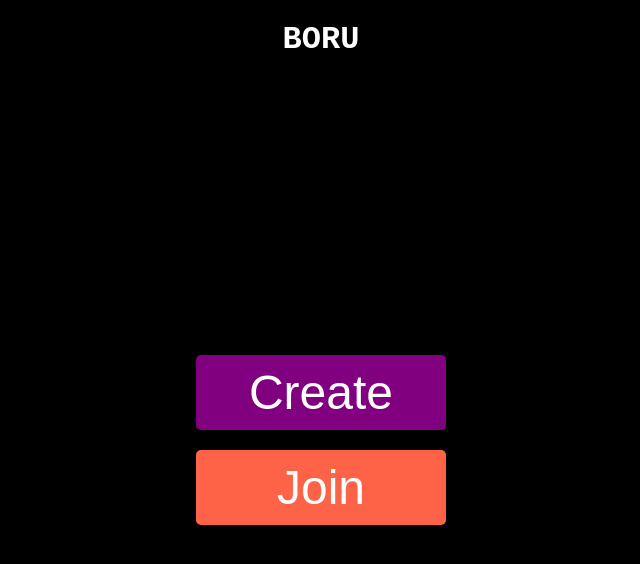
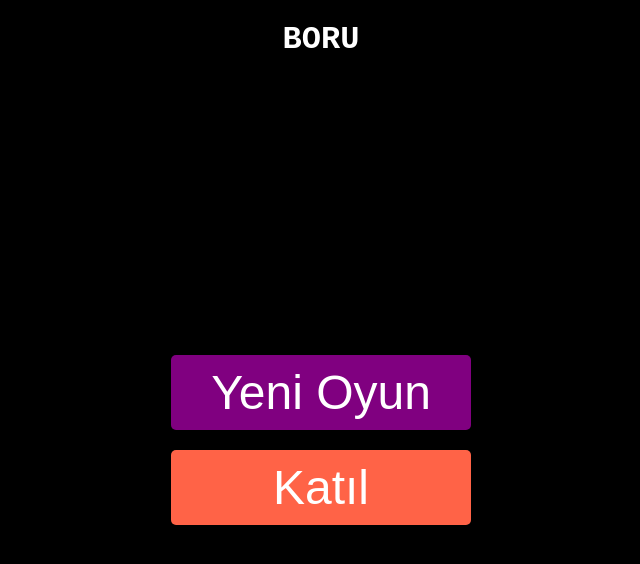
Before and after one commit to 57devs/fe-thegame, a React (Create React App) app: page / in a window 1280 px wide. Shown: the top 564 px of the page, without its empty margins (319-959 px from the left). Built offline with nearby package versions, Linux system fonts and the light colour scheme.

Commit message:
home component improvements

```diff
--- a/src/components/Home/Home.jsx
+++ b/src/components/Home/Home.jsx
@@ -1,4 +1,5 @@
 import React, { Component } from "react"
+import { Link } from "react-router-dom"
 
 import { Button, Container } from "./Home.styled"
 
@@ -10,8 +11,10 @@ export default class Home extends Component {
     render() {
         return (
             <Container>
-                <Button backgroundColor="purple">Create</Button>
-                <Button backgroundColor="tomato">Join</Button>
+                <Link to="/create">
+                    <Button backgroundColor="purple">Yeni Oyun</Button>
+                </Link>
+                <Button backgroundColor="tomato">Katıl</Button>
             </Container>
         )
     }
--- a/src/components/Home/Home.styled.js
+++ b/src/components/Home/Home.styled.js
@@ -1,4 +1,6 @@
 import styled from "styled-components"
+import { Button } from "../../Common.styled"
+
 
 const Container = styled.div`
     display: flex;
@@ -11,20 +13,6 @@ const Container = styled.div`
     align-items: center;
 `
 
-const Button = styled.button`
-    min-width: 250px;
-
-    padding: 10px 40px;
-    margin: 10px;
-    border: 0;
-    border-radius: 5px;
-
-    font-size: 48px;
-    background-color: ${props => props.backgroundColor || "#fff"};
-    color: #fff;
-    outline: 0;
-`
-
 export {
     Button,
     Container
```
